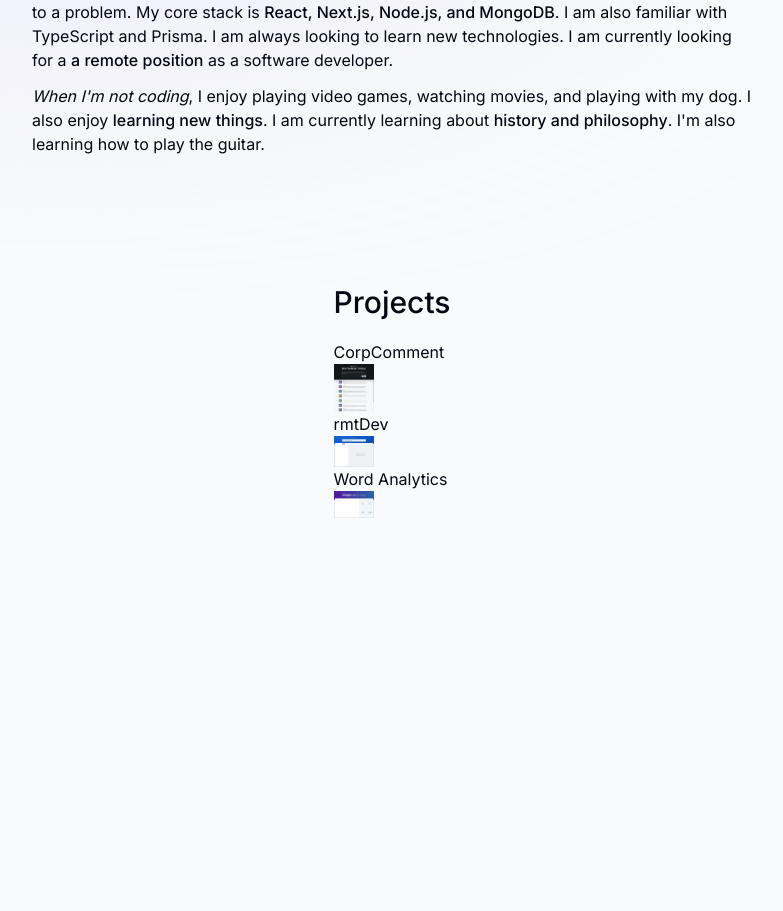
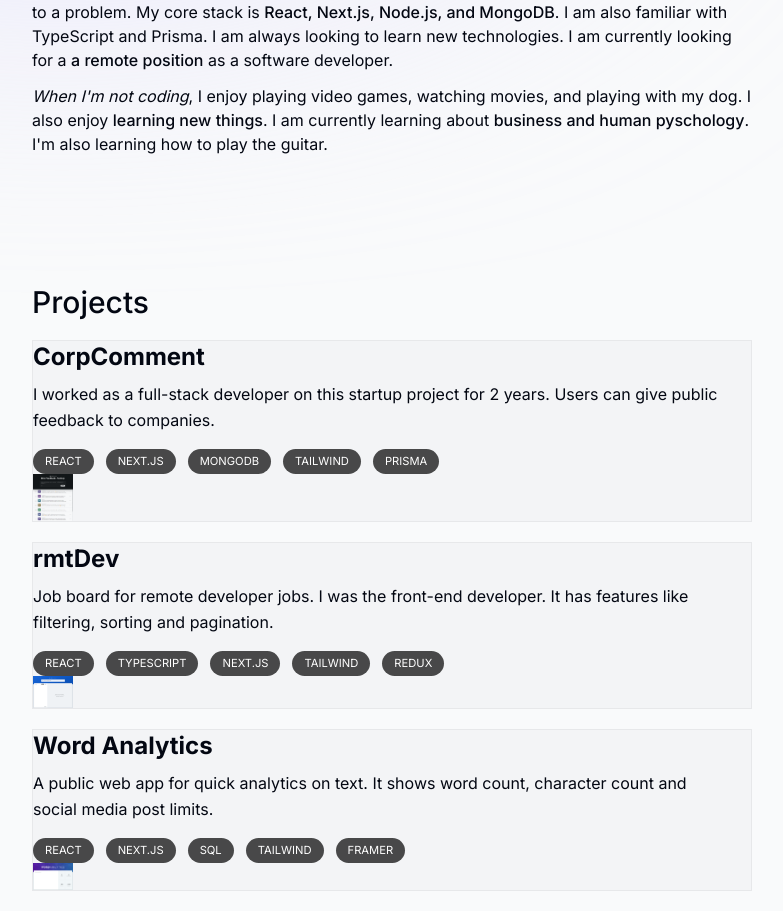
Before and after one commit to femiabimbola/next-portfolio, a Next.js app: page / in a window 1280 px wide. Shown: the part 910-1821 px from the top of the page, without its empty margins (248-1031 px from the left). Before the commit the page ends 1428 px from the top, so only its background shows below. Built offline with nearby package versions, Linux system fonts and the light colour scheme.

Commit message:
single project styling

```diff
--- a/components/about.tsx
+++ b/components/about.tsx
@@ -39,8 +39,8 @@ const About = () => {
         video games, watching movies, and playing with my dog. I also enjoy{" "}
         <span className="font-medium">learning new things</span>. I am currently
         learning about{" "}
-        <span className="font-medium">history and philosophy</span>. I'm also
-        learning how to play the guitar.
+        <span className="font-medium">business and human pyschology</span>. I'm
+        also learning how to play the guitar.
       </p>
     </motion.section>
   );
--- a/components/project.tsx
+++ b/components/project.tsx
@@ -12,10 +12,21 @@ type ProjectProp2 = (typeof projectsData)[number];
 
 const Project = ({title, description, tags, imageUrl}: ProjectProp2) => {
   return (
-    <div>
-      <h1>{title}</h1>
-      <Image alt="project image" src={imageUrl} width={40} height={40} />
-    </div>
+    <section className="bg-gray-100 max-w-[45rem] border border-black/5 overflow-hidden my-5 sm:pr-8">
+      <h3 className="text-2xl font-bold">{title}</h3>
+      <p className="mt-2 leading-relaxed">{description}</p>
+      <ul className="flex flex-wrap mt-4 gap-3">
+        {tags.map((tag, index) => (
+          <li
+            key={index}
+            className=" bg-black/70 text-white uppercase rounded-full px-3 py-1 text-[0.7rem]"
+          >
+            {tag}
+          </li>
+        ))}
+      </ul>
+      <Image alt={title} src={imageUrl} width={40} height={40} quality={90} />
+    </section>
   );
 };
 
```
